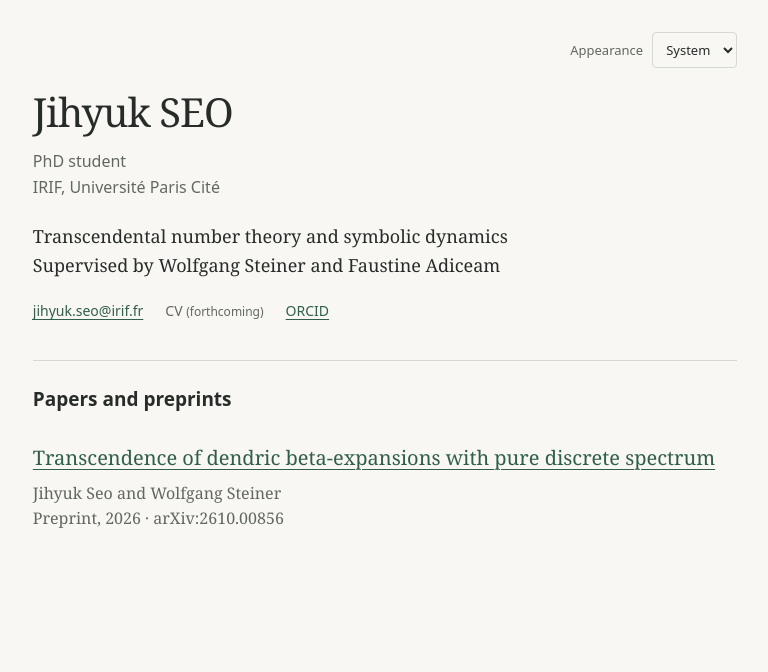
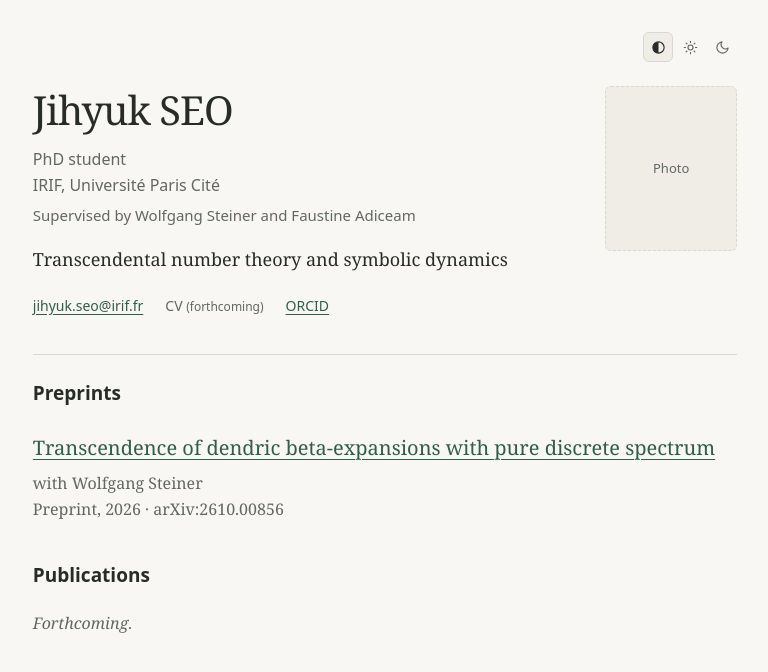
Before and after one commit to seojihyuk26/seojihyuk26.github.io, a Jekyll site: the page built from index.md, in a window 1280 px wide. Shown: the top 672 px of the page, without its empty margins (255-1023 px from the left). Built offline with Jekyll 4.4.1, drawn with Linux system fonts in a browser that asks for light colours.

Commit message:
Update theme toggle icons, darker dark mode, photo slot, and split Preprints/Publications

```diff
--- a/_layouts/default.html
+++ b/_layouts/default.html
@@ -13,28 +13,48 @@
 <body>
   <a class="skip-link" href="#content">Skip to content</a>
   <div class="page">
-    <div class="appearance" id="appearance" hidden>
-      <label for="theme">Appearance</label>
-      <select id="theme" aria-label="Color appearance">
-        <option value="system">System</option>
-        <option value="light">Light</option>
-        <option value="dark">Dark</option>
-      </select>
+    <div class="appearance" id="appearance" role="group" aria-label="Color theme" hidden>
+      <button type="button" class="theme-btn" data-theme-value="system" aria-label="System theme" title="System" aria-pressed="false">
+        <svg width="15" height="15" viewBox="0 0 24 24" fill="none" stroke="currentColor" stroke-width="1.8" stroke-linecap="round" stroke-linejoin="round" aria-hidden="true">
+          <circle cx="12" cy="12" r="9"/>
+          <path d="M12 3a9 9 0 0 0 0 18z" fill="currentColor" stroke="none"/>
+        </svg>
+      </button>
+      <button type="button" class="theme-btn" data-theme-value="light" aria-label="Light mode" title="Light" aria-pressed="false">
+        <svg width="15" height="15" viewBox="0 0 24 24" fill="none" stroke="currentColor" stroke-width="1.8" stroke-linecap="round" stroke-linejoin="round" aria-hidden="true">
+          <circle cx="12" cy="12" r="4"/>
+          <path d="M12 2v2M12 20v2M4.93 4.93l1.41 1.41M17.66 17.66l1.41 1.41M2 12h2M20 12h2M4.93 19.07l1.41-1.41M17.66 6.34l1.41-1.41"/>
+        </svg>
+      </button>
+      <button type="button" class="theme-btn" data-theme-value="dark" aria-label="Dark mode" title="Dark" aria-pressed="false">
+        <svg width="15" height="15" viewBox="0 0 24 24" fill="none" stroke="currentColor" stroke-width="1.8" stroke-linecap="round" stroke-linejoin="round" aria-hidden="true">
+          <path d="M21 12.79A9 9 0 1 1 11.21 3 7 7 0 0 0 21 12.79z"/>
+        </svg>
+      </button>
     </div>
     <main id="content">
       {% if page.profile %}
       <header class="profile">
+        <div class="profile-info">
           <h1>{{ page.title | escape }}</h1>
           <p class="role">{{ page.role | escape }}<br>{{ page.affiliation | escape }}</p>
-        <p class="research">{{ page.research | escape }}</p>
           {% if page.supervisor and page.supervisor != '' %}
           <p class="supervisor">Supervised by {% if page.supervisor.first %}{{ page.supervisor | join: " and " | escape }}{% else %}{{ page.supervisor | escape }}{% endif %}</p>
           {% endif %}
+          <p class="research">{{ page.research | escape }}</p>
           <ul class="profile-links" aria-label="Contact and documents">
             <li><a href="mailto:{{ page.email | escape }}">{{ page.email | escape }}</a></li>
             <li>{% if page.cv and page.cv != '' %}<a href="{{ page.cv | relative_url }}">CV</a>{% else %}<span class="pending">CV <span class="status">(forthcoming)</span></span>{% endif %}</li>
             <li>{% if page.orcid and page.orcid != '' %}<a href="{{ page.orcid | escape }}" rel="me">ORCID</a>{% else %}<span class="pending">ORCID <span class="status">(link pending)</span></span>{% endif %}</li>
           </ul>
+        </div>
+        <div class="profile-media">
+          {% if page.photo and page.photo != '' %}
+          <img class="profile-photo" src="{{ page.photo | relative_url }}" alt="{{ page.title | escape }}">
+          {% else %}
+          <div class="profile-photo-placeholder" aria-hidden="true">Photo</div>
+          {% endif %}
+        </div>
       </header>
       {% endif %}
       <div class="writing">{{ content }}</div>
--- a/assets/style.css
+++ b/assets/style.css
@@ -1,32 +1,103 @@
-:root { color-scheme: light; --background: #f8f7f3; --text: #282c29; --secondary: #626761; --link: #305e4b; --line: #d5d9d1; }
+:root {
+  color-scheme: light;
+  --background: #f8f7f3;
+  --surface: #efede6;
+  --text: #282c29;
+  --secondary: #626761;
+  --link: #305e4b;
+  --line: #d5d9d1;
+}
 @media (prefers-color-scheme: dark) {
-  :root:not([data-theme="light"]) { color-scheme: dark; --background: #202421; --text: #e8e8e0; --secondary: #b1b8ae; --link: #b2d9c2; --line: #454c43; }
+  :root:not([data-theme="light"]) {
+    color-scheme: dark;
+    --background: #080908;
+    --surface: #141614;
+    --text: #ecece6;
+    --secondary: #a8afa6;
+    --link: #b2d9c2;
+    --line: #262b27;
   }
-  :root[data-theme="dark"] { color-scheme: dark; --background: #202421; --text: #e8e8e0; --secondary: #b1b8ae; --link: #b2d9c2; --line: #454c43; }
+}
+:root[data-theme="dark"] {
+  color-scheme: dark;
+  --background: #080908;
+  --surface: #141614;
+  --text: #ecece6;
+  --secondary: #a8afa6;
+  --link: #b2d9c2;
+  --line: #262b27;
+}
 * { box-sizing: border-box; }
 body { margin: 0; background: var(--background); color: var(--text); font: 18px/1.6 Georgia, Cambria, "Times New Roman", serif; -webkit-font-smoothing: antialiased; }
 .page { max-width: calc(70ch + 48px); margin: auto; padding: 32px 24px 64px; }
 a { color: var(--link); text-decoration: underline; text-underline-offset: .18em; }
 a:hover { text-decoration-thickness: 2px; }
-  a:focus-visible, select:focus-visible { outline: 2px solid var(--link); outline-offset: 4px; }
+a:focus-visible, button:focus-visible { outline: 2px solid var(--link); outline-offset: 3px; }
 .skip-link { position: absolute; top: -80px; left: 16px; padding: 8px 12px; background: var(--background); }
 .skip-link:focus { top: 12px; z-index: 2; }
-  .appearance { display: flex; justify-content: flex-end; align-items: center; gap: 9px; margin-bottom: 20px; color: var(--secondary); font: 13px/1.4 system-ui, sans-serif; }
+
+.appearance { display: flex; justify-content: flex-end; align-items: center; gap: 2px; margin-bottom: 24px; }
 [hidden] { display: none !important; }
-  select { background: var(--background); color: var(--text); border: 1px solid var(--line); border-radius: 4px; padding: 7px 9px; font: inherit; }
+.theme-btn {
+  display: inline-flex;
+  align-items: center;
+  justify-content: center;
+  width: 30px;
+  height: 30px;
+  padding: 0;
+  border: 1px solid transparent;
+  border-radius: 6px;
+  background: transparent;
+  color: var(--secondary);
+  cursor: pointer;
+}
+.theme-btn:hover { color: var(--text); background: var(--surface); }
+.theme-btn[aria-pressed="true"] { color: var(--text); background: var(--surface); border-color: var(--line); }
+
+.profile { display: flex; justify-content: space-between; align-items: flex-start; gap: 32px; }
+.profile-info { flex: 1; min-width: 0; }
+.profile-media { flex-shrink: 0; }
+.profile-photo, .profile-photo-placeholder { width: 132px; height: 165px; border-radius: 6px; display: block; }
+.profile-photo { object-fit: cover; border: 1px solid var(--line); }
+.profile-photo-placeholder {
+  display: flex;
+  align-items: center;
+  justify-content: center;
+  border: 1px dashed var(--line);
+  color: var(--secondary);
+  background: var(--surface);
+  font: 13px/1.4 system-ui, sans-serif;
+}
+
 h1 { margin: 0 0 12px; font-size: 40px; line-height: 1.2; font-weight: normal; letter-spacing: -.025em; }
 .profile p { margin: 0; }
 .role { color: var(--secondary); font: 16px/1.65 system-ui, sans-serif; }
-  .research { margin-top: 21px !important; }
+.supervisor { color: var(--secondary); font: 15px/1.6 system-ui, sans-serif; margin-top: 4px !important; }
+.research { margin-top: 18px !important; }
 .profile-links { display: flex; flex-wrap: wrap; gap: 8px 22px; list-style: none; margin: 20px 0 0; padding: 0; font: 14px/1.7 system-ui, sans-serif; }
 .profile-links li { overflow-wrap: anywhere; }
 .pending { color: var(--secondary); }
 .status { font-size: 12px; }
+
 .writing { margin-top: 37px; border-top: 1px solid var(--line); padding-top: 25px; }
-  h2 { font: 600 19px/1.4 system-ui, sans-serif; margin: 0 0 27px; }
-  h3 { font-size: 20px; font-weight: normal; line-height: 1.5; margin: 30px 0 8px; }
+h2 { font: 600 19px/1.4 system-ui, sans-serif; margin: 40px 0 22px; }
+.writing > h2:first-child { margin-top: 0; }
+h3 { font-size: 20px; font-weight: normal; line-height: 1.5; margin: 26px 0 8px; }
 h3 a { text-decoration-thickness: 1px; }
-  .writing p { margin: 0 0 28px; color: var(--secondary); font-size: 16px; }
-  .writing > :first-child { margin-top: 0; }
-  @media (max-width: 480px) { .page { padding: 20px 24px 48px; } .appearance { margin-bottom: 25px; } h1 { font-size: 36px; } .writing { margin-top: 29px; } .profile-links { gap: 9px 18px; } }
-  @media print { :root, :root[data-theme], :root:not([data-theme="light"]) { --background: #fff; --text: #000; --secondary: #333; --link: #000; --line: #bbb; } .appearance, .skip-link { display: none !important; } .page { padding: 0; max-width: none; } }
+.writing p { margin: 0 0 24px; color: var(--secondary); font-size: 16px; }
+.writing p.empty { font-style: italic; }
+
+@media (max-width: 560px) {
+  .page { padding: 20px 24px 48px; }
+  .appearance { margin-bottom: 20px; }
+  .profile { flex-direction: column-reverse; gap: 20px; }
+  .profile-photo, .profile-photo-placeholder { width: 108px; height: 135px; }
+  h1 { font-size: 36px; }
+  .writing { margin-top: 29px; }
+  .profile-links { gap: 9px 18px; }
+}
+@media print {
+  :root, :root[data-theme], :root:not([data-theme="light"]) { --background: #fff; --surface: #f5f5f5; --text: #000; --secondary: #333; --link: #000; --line: #bbb; }
+  .appearance, .skip-link, .profile-photo-placeholder { display: none !important; }
+  .page { padding: 0; max-width: none; }
+}
--- a/assets/theme.js
+++ b/assets/theme.js
@@ -6,21 +6,37 @@
     var saved = localStorage.getItem("appearance");
     if (saved === "light" || saved === "dark") choice = saved;
   } catch (_) {}
+
   function apply(value) {
     if (value === "light" || value === "dark") root.setAttribute("data-theme", value);
     else root.removeAttribute("data-theme");
   }
+
   apply(choice);
+
   document.addEventListener("DOMContentLoaded", function () {
-                                          var control = document.getElementById("theme");
     var container = document.getElementById("appearance");
-                                                  if (!control || !container) return;
-                                                      control.value = choice;
+    if (!container) return;
+    var buttons = container.querySelectorAll("[data-theme-value]");
+    if (!buttons.length) return;
+
+    function syncButtons() {
+      for (var i = 0; i < buttons.length; i++) {
+        var btn = buttons[i];
+        btn.setAttribute("aria-pressed", btn.getAttribute("data-theme-value") === choice ? "true" : "false");
+      }
+    }
+
+    syncButtons();
     container.hidden = false;
-                                                              control.addEventListener("change", function () {
-                                                                    choice = control.value;
+
+    for (var i = 0; i < buttons.length; i++) {
+      buttons[i].addEventListener("click", function () {
+        choice = this.getAttribute("data-theme-value") || "system";
         apply(choice);
+        syncButtons();
         try { localStorage.setItem("appearance", choice); } catch (_) {}
       });
+    }
   });
 })();
--- a/index.md
+++ b/index.md
@@ -7,17 +7,30 @@ supervisor: ["Wolfgang Steiner", "Faustine Adiceam"]
 affiliation: "IRIF, Université Paris Cité"
 research: "Transcendental number theory and symbolic dynamics"
 email: "jihyuk.seo@irif.fr"
+# Upload photo.jpg to the repository root (or assets/), then change this to "/photo.jpg".
+photo: ""
 # Upload cv.pdf to the repository root, then change this to "/cv.pdf".
 cv: ""
 # Paste your full ORCID profile URL here when ready.
 orcid: "https://orcid.org/0009-0007-0415-2692"
 ---
 
-## Papers and preprints
+## Preprints
 
 ### [Transcendence of dendric beta-expansions with pure discrete spectrum](https://arxiv.org/abs/2610.00856)
 
-Jihyuk Seo and Wolfgang Steiner
+with Wolfgang Steiner
 Preprint, 2026 · arXiv:2610.00856
 
-<!-- Add new papers above the existing ones, newest first. -->
+<!-- Add new preprints above the existing ones, newest first. -->
+
+## Publications
+
+<p class="empty">Forthcoming.</p>
+
+<!-- Add published papers here, newest first:
+### [Paper title](https://doi.org/EXAMPLE)
+
+with Co-author
+Journal Name, 2027
+-->
```
Lines whose indentation alone changed are shown as unchanged.
